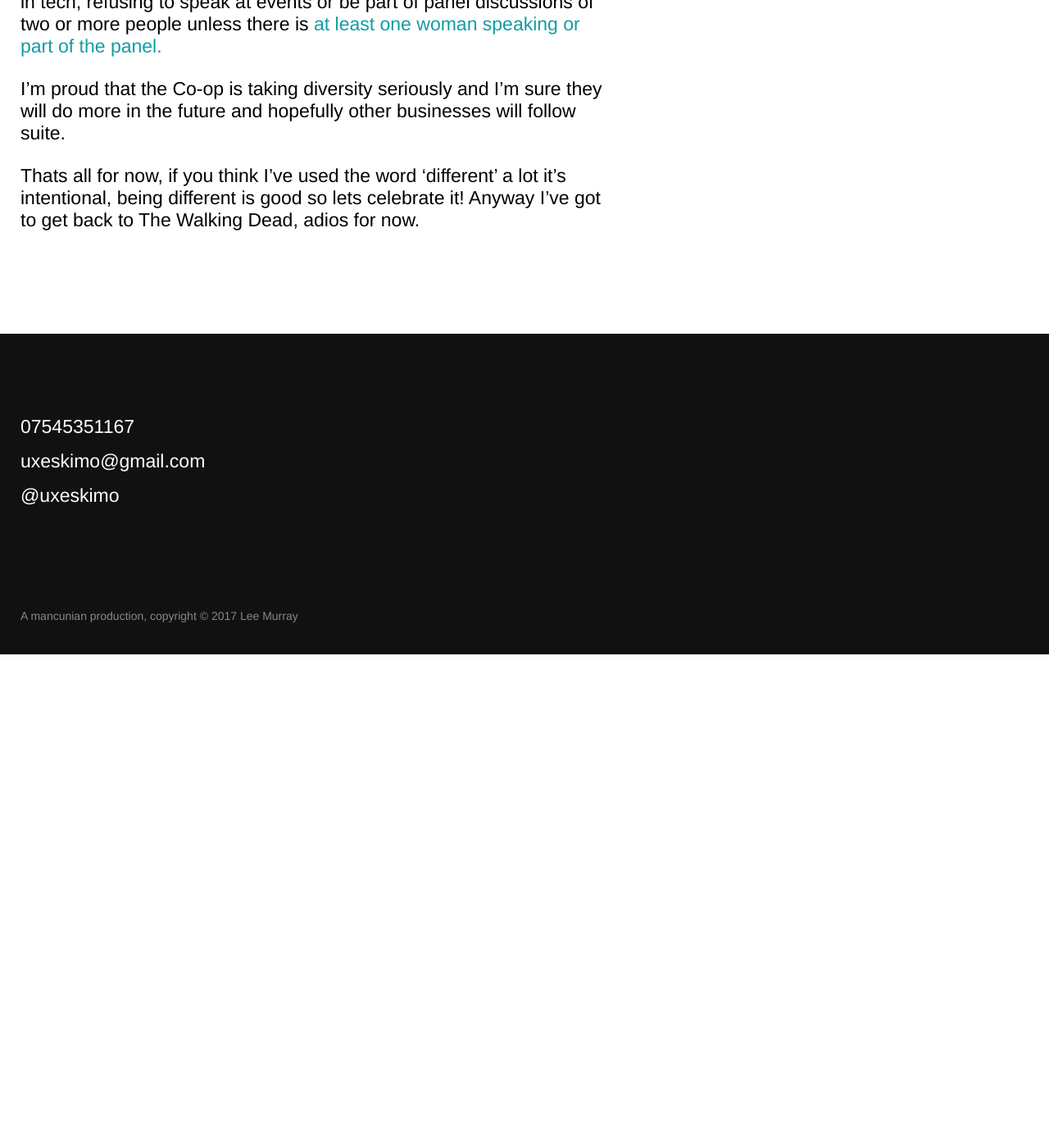
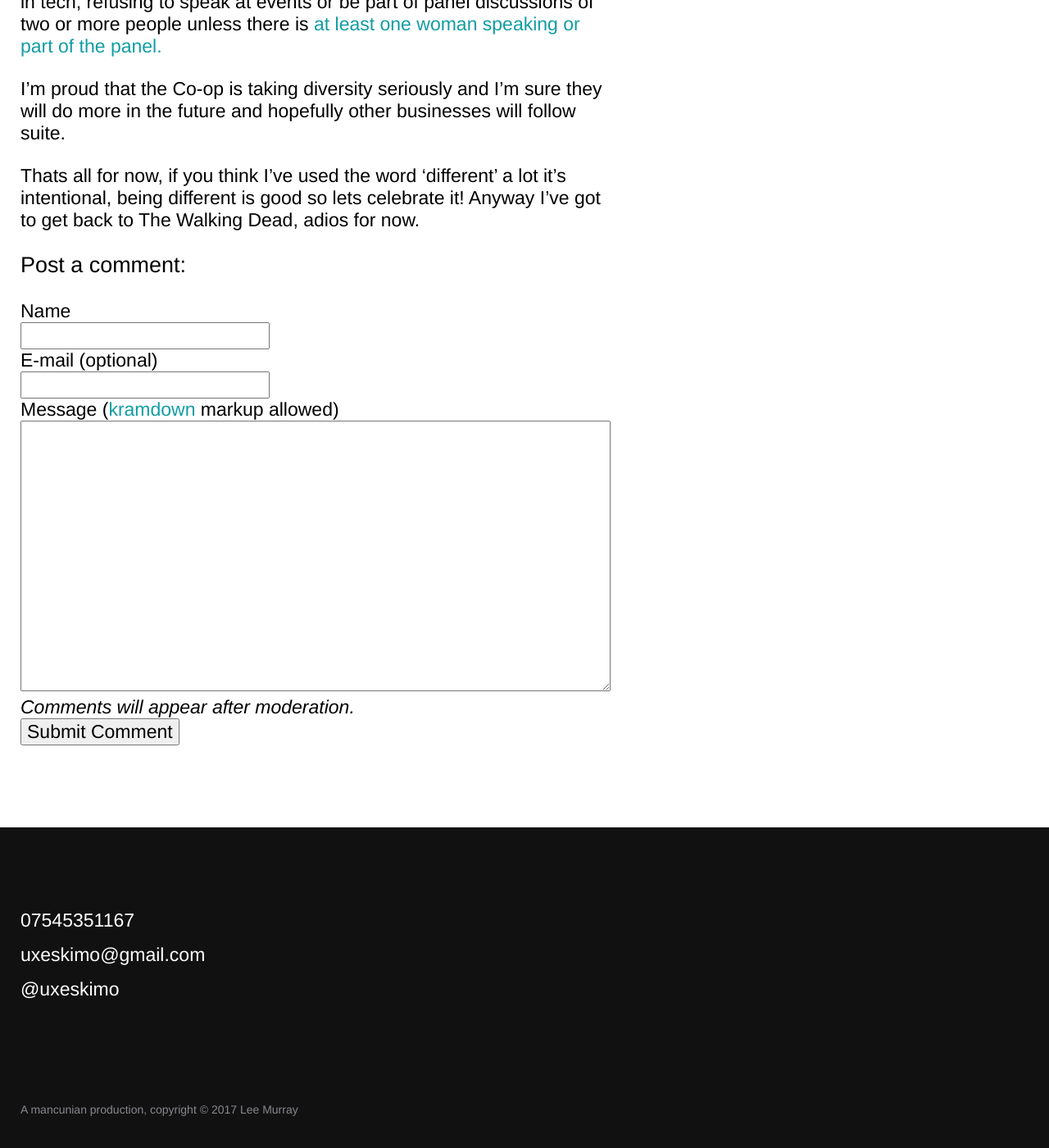
Before and after one commit to uxeskimo/uxeskimo, a Jekyll site: the page built from _posts/2017-03-11-diversity-in-the-waking-dead.markdown, in a window 1280 px wide and 1400 px high, scrolled down 2040 px. Shown: the whole window at 82% size. Built offline with Jekyll 4.4.1, drawn with Linux system fonts in a browser that asks for light colours; before the commit the page ends 2838 px from its top, so only the background shows below that.

Commit message:
Added staticman comments

```diff
--- a/_config.yml
+++ b/_config.yml
@@ -23,3 +23,10 @@
             "bower_components",
             "bower.json",
             "package.json"]
+
+# Name of repository, for use with Staticman
+repository: "uxeskimo/uxeskimo"
+
+# Staticman comments (see staticman.yml for configuration).
+staticman:
+  branch: "master"
--- /dev/null
+++ b/_includes/comments.html
@@ -0,0 +1,23 @@
+{% if site.data.comments[page.slug] %}
+
+  <h3>
+    {% if site.data.comments[page.slug].size > 1 %}
+      {{ site.data.comments[page.slug] | size }}
+    {% endif %}
+    Comments:
+  </h3>
+
+  <p>
+  <hr>
+
+  {% assign comments = site.data.comments[page.slug] | sort %}
+
+  {% for comment in comments %}
+    <br>
+    <legend><strong>{{ comment[1].name }}</strong><legend>
+    <em>{{ comment[1].date | date: "%B %d, %Y" }}</em>
+    <p>{{ comment[1].message | markdownify }}
+    <hr>
+  {% endfor %}
+  <p>
+{% endif %}
--- a/_layouts/post.html
+++ b/_layouts/post.html
@@ -33,7 +33,6 @@
 
           <div class="two-third-content intro">
 
-
             <a href="/blog.html" class="back-link"> <svg xmlns="http://www.w3.org/2000/svg" class="icon-back"><use xmlns:xlink="http://www.w3.org/1999/xlink" xlink:href="#icon-back"></use></svg><span>Thoughts archive</span></a>
 
                 <div class="max-width-720">
@@ -44,10 +43,37 @@
 
                       {{ content }}
 
+                      <!-- Comment form -->
+                        <h3>Post a comment:</h3>
+                        <form method="POST" action="https://api.staticman.net/v2/entry/{{ site.repository }}/{{ site.staticman.branch }}/comments">
+                          <input name="options[redirect]" type="hidden" value="http://uxeskimo.co.uk">
+                          <input name="options[slug]" type="hidden" value="{{ page.slug }}">
+                          <div>
+                            <legend>Name</legend>
+                            <input name="fields[name]" type="text">
+                          </div>
+                          <div>
+                            <legend>E-mail (optional)</legend>
+                            <input name="fields[email]" type="email">
+                          </div>
+                          <div>
+                            <legend>Message (<a href="https://kramdown.gettalong.org/syntax.html">kramdown</a> markup allowed)</legend>
+                            <textarea style="width:100%" name="fields[message]" rows="12"></textarea>
+                          </div>
+
+                          <div>
+                            <legend><em>Comments will appear after moderation.</em></legend>
+                            <button type="submit">Submit Comment</button>
+                          </div>
+                        </form>
+
+                        {% include comments.html %}
+
                   </div>
 
                 </div>
 
+          </div>
 
         </div>
 
```
Also changed, not shown: staticman.yml (added, +77 -0 lines), assets/js/all.js, assets/js/main-scripts.js, assets/js/main.js (line endings or trailing spaces), 9 other files. Lines whose indentation alone changed are shown as unchanged.
